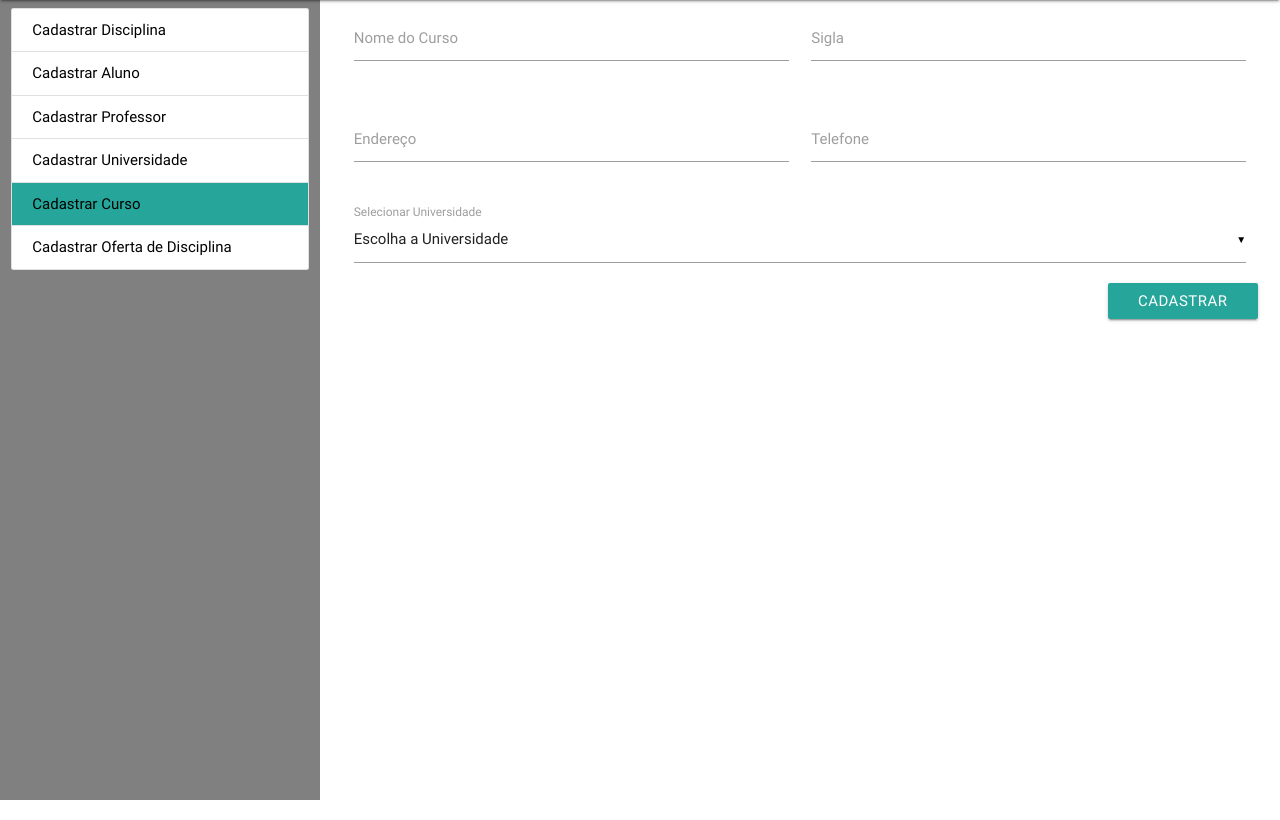
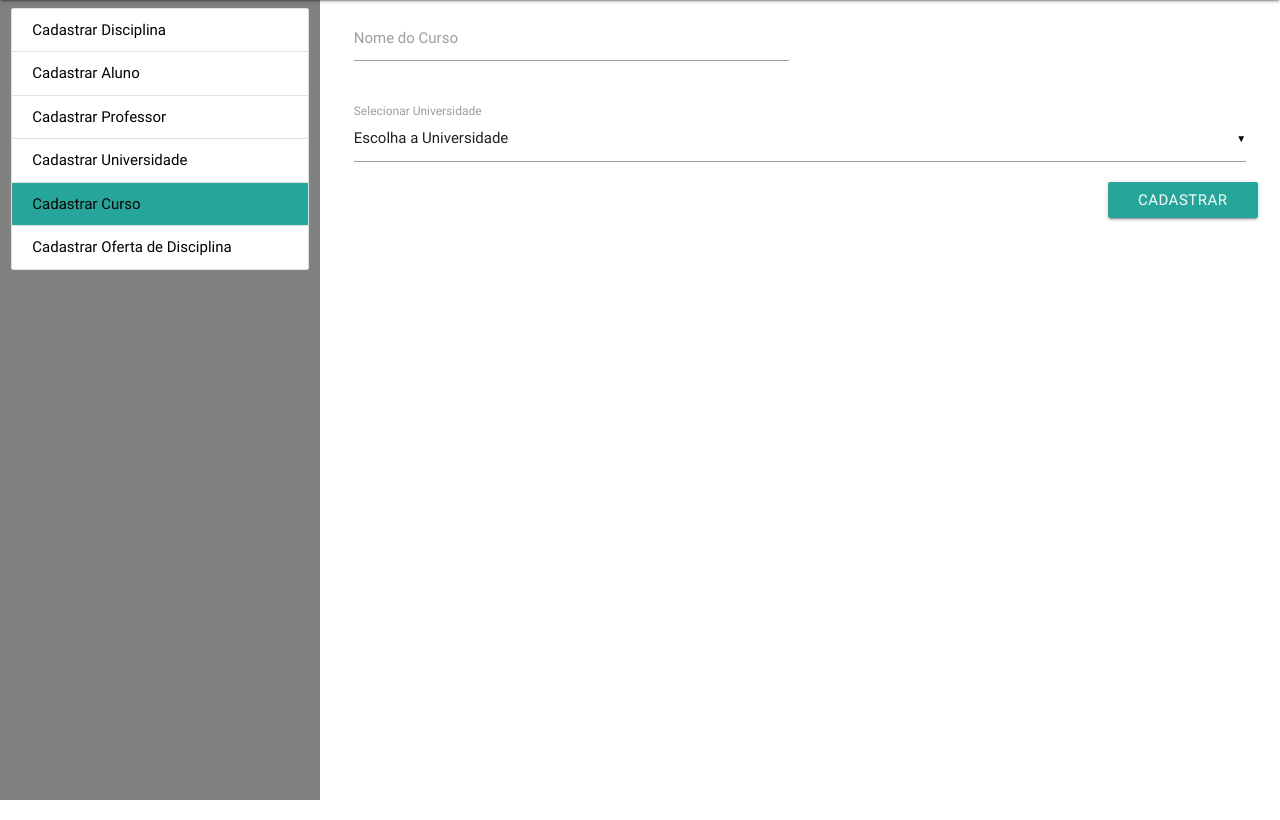
Before and after one commit to pedrohcavalcante/adminAvaliado, a PHP site: page /cadastrocurso.php in a window 1280 px wide. Shown: the part 64-884 px from the top of the page. Run offline with PHP 8.4, Linux system fonts and the light colour scheme; the visitor is signed in with stand-in values (Sample User, id 1); data that the repository does not hold is empty; some libraries are stand-ins or nearby versions.

Commit message:
adição do caso de uso cadastrar curso com vinculo na universidade

```diff
--- a/cadastrocurso.php
+++ b/cadastrocurso.php
@@ -61,29 +61,15 @@ $sql_exec_consulta = $mysqli->query($sql_select_universidade) or die ($mysqli->e
                     <input  id="nome" name="nome" type="text" class="validate">
                     <label for="nome">Nome do Curso</label>
                     </div>
-                    <div class="input-field col s6">
-                    <input  id="sigla" name="sigla" type="text" class="validate">
-                    <label for="sigla">Sigla</label>
-                    </div>
-                </div>
-                <div class="row">
-                    <div class="input-field col s6">
-                    <input id="endereco" type="text" name="endereco" class="validate">
-                    <label for="endereco">Endereço</label>
-                    </div>
-                    <div class="input-field col s6">
-                    <input id="telefone" type="text" name="telefone" class="validate">
-                    <label for="telefone">Telefone</label>
-                    </div>
                 </div>
                 <div class="input-field col s12">
-                    <select required>
+                    <select name = "idUniversidade" id = "idUniversidade" required>
                         <option value="" disabled selected>Escolha a Universidade</option>
 
                         <?php
                         while($exec_universidade = $sql_exec_consulta->fetch_assoc()){
                             echo ("
-                            <option id='$exec_universidade[id] value='$exec_universidade[id]'>$exec_universidade[nome] - $exec_universidade[sigla]</option>
+                            <option value=".$exec_universidade['id'].">".$exec_universidade['nome']." - ".$exec_universidade['sigla']."</option>
                             ");
                         }
                         ?>
```
Also changed, not shown: insertCurso.php (+16 -0 lines).
